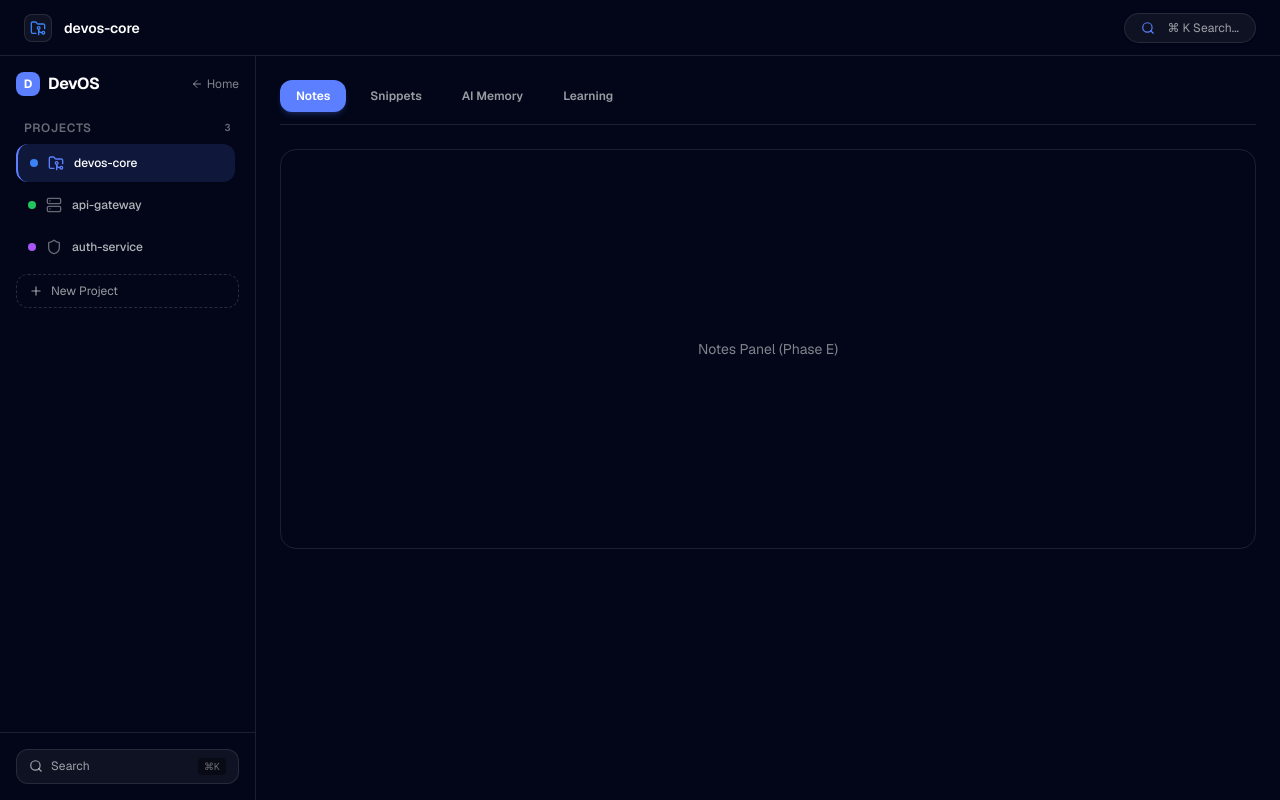
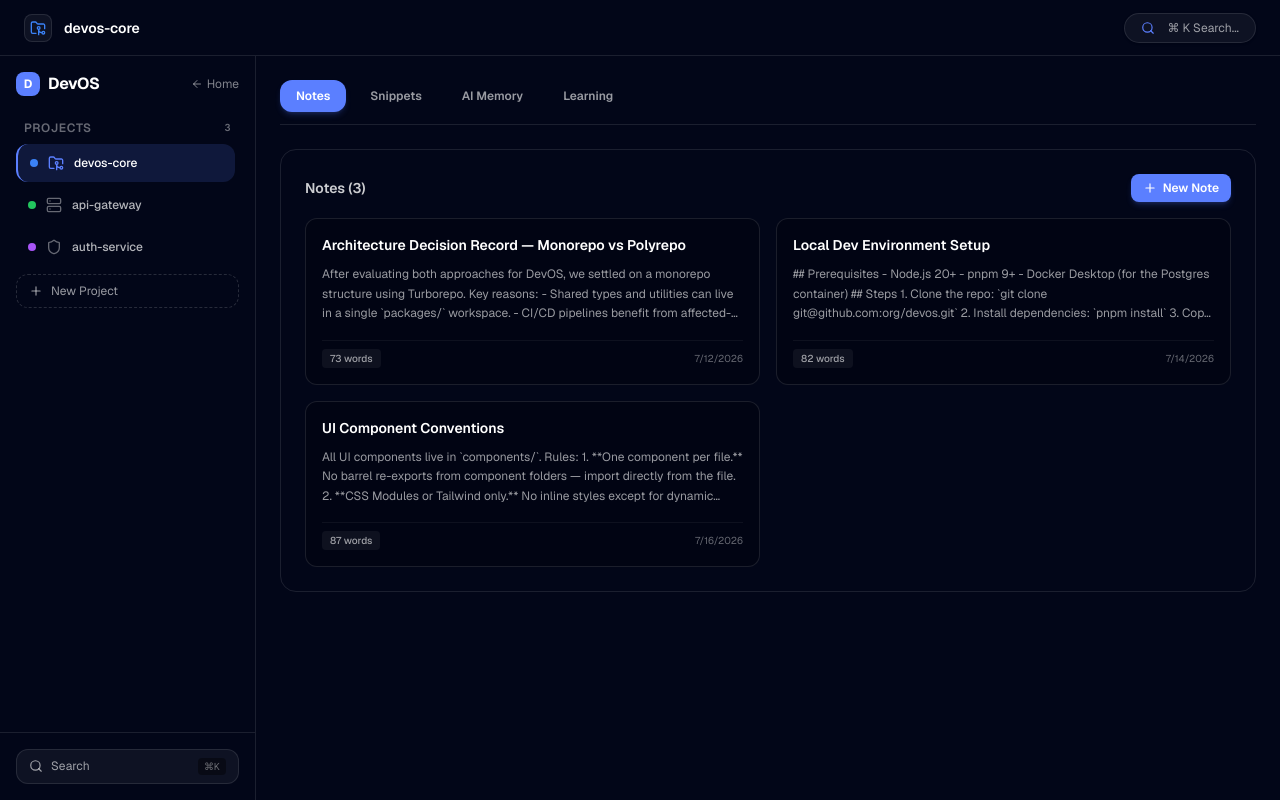
Before and after one commit to DeveloperSRGonline/devos-landing, a Next.js app: page /app in a window 1280 px wide. Built offline with nearby package versions, Linux system fonts and the light colour scheme.

Commit message:
feat: implement workspace view with context-linked notes tab

```diff
--- /dev/null
+++ b/components/app/NoteEditor.tsx
@@ -0,0 +1,196 @@
+"use client";
+
+import React, { useState, useEffect } from "react";
+import { useWorkspaceStore } from "@/store/workspaceStore";
+import { Note } from "@/types/workspace";
+import { Plus, Trash2, Edit3, ArrowLeft, FileText } from "lucide-react";
+
+export function NoteEditor() {
+  const { notes, activeProjectId, addNote, updateNote, deleteNote } =
+    useWorkspaceStore();
+
+  const [isEditing, setIsEditing] = useState(false);
+  const [editingNoteId, setEditingNoteId] = useState<string | null>(null);
+  const [title, setTitle] = useState("");
+  const [body, setBody] = useState("");
+
+  const projectNotes = notes.filter((n) => n.projectId === activeProjectId);
+
+  const handleStartNewNote = () => {
+    setEditingNoteId(null);
+    setTitle("");
+    setBody("");
+    setIsEditing(true);
+  };
+
+  const handleStartEditNote = (note: Note) => {
+    setEditingNoteId(note.id);
+    setTitle(note.title);
+    setBody(note.body);
+    setIsEditing(true);
+  };
+
+  const handleSave = () => {
+    if (!title.trim() && !body.trim()) return;
+
+    if (editingNoteId) {
+      updateNote(editingNoteId, { title, body });
+    } else if (activeProjectId) {
+      addNote({
+        projectId: activeProjectId,
+        title: title || "Untitled Note",
+        body,
+      });
+    }
+    setIsEditing(false);
+    setEditingNoteId(null);
+    setTitle("");
+    setBody("");
+  };
+
+  const handleCancel = () => {
+    setIsEditing(false);
+    setEditingNoteId(null);
+    setTitle("");
+    setBody("");
+  };
+
+  // Debounced auto-save for existing notes in edit mode
+  useEffect(() => {
+    if (!isEditing || !editingNoteId) return;
+
+    const timer = setTimeout(() => {
+      updateNote(editingNoteId, { title, body });
+    }, 2000);
+
+    return () => clearTimeout(timer);
+  }, [title, body, isEditing, editingNoteId, updateNote]);
+
+  const wordCount = body.trim() ? body.trim().split(/\s+/).length : 0;
+  const charCount = body.length;
+
+  if (isEditing) {
+    return (
+      <div className="space-y-4">
+        <div className="flex items-center justify-between">
+          <button
+            onClick={handleCancel}
+            className="flex items-center gap-2 text-xs text-white/60 hover:text-white transition-colors"
+          >
+            <ArrowLeft className="w-4 h-4" /> Back to Notes
+          </button>
+          <div className="flex items-center gap-3">
+            <button
+              onClick={handleCancel}
+              className="px-3 py-1.5 rounded-lg text-xs text-white/60 hover:bg-white/5 transition-all"
+            >
+              Cancel
+            </button>
+            <button
+              onClick={handleSave}
+              className="px-4 py-1.5 rounded-lg text-xs font-semibold bg-accent text-white hover:bg-accent/90 transition-all shadow-md shadow-accent/20"
+            >
+              Save Note
+            </button>
+          </div>
+        </div>
+
+        <input
+          type="text"
+          placeholder="Note Title..."
+          value={title}
+          onChange={(e) => setTitle(e.target.value)}
+          className="w-full bg-transparent border-b border-white/10 pb-2 text-xl font-bold text-white focus:outline-none focus:border-accent transition-all placeholder:text-white/30"
+        />
+
+        <textarea
+          placeholder="Write your note here..."
+          value={body}
+          onChange={(e) => setBody(e.target.value)}
+          className="w-full min-h-[300px] bg-black/20 border border-white/10 rounded-xl p-4 text-sm text-white/90 focus:outline-none focus:border-accent transition-all resize-y placeholder:text-white/30"
+        />
+
+        <div className="flex items-center justify-between text-xs text-white/40 pt-2 border-t border-white/5">
+          <span>
+            {wordCount} words | {charCount} characters
+          </span>
+          {editingNoteId && <span>Auto-saving enabled (2s debounce)</span>}
+        </div>
+      </div>
+    );
+  }
+
+  return (
+    <div className="space-y-4">
+      <div className="flex items-center justify-between">
+        <h3 className="text-sm font-semibold text-white/80">
+          Notes ({projectNotes.length})
+        </h3>
+        <button
+          onClick={handleStartNewNote}
+          className="flex items-center gap-1.5 px-3 py-1.5 rounded-lg text-xs font-semibold bg-accent text-white hover:bg-accent/90 transition-all shadow-md shadow-accent/20"
+        >
+          <Plus className="w-3.5 h-3.5" /> New Note
+        </button>
+      </div>
+
+      {projectNotes.length === 0 ? (
+        <div className="flex flex-col items-center justify-center p-12 text-center border border-dashed border-white/10 rounded-xl">
+          <FileText className="w-10 h-10 text-white/20 mb-3" />
+          <p className="text-sm text-white/60 mb-1">No notes yet</p>
+          <p className="text-xs text-white/40 mb-4">
+            Create notes linked to this project to keep your ideas organized.
+          </p>
+          <button
+            onClick={handleStartNewNote}
+            className="flex items-center gap-1.5 px-3 py-1.5 rounded-lg text-xs font-semibold bg-white/10 hover:bg-white/20 text-white transition-all"
+          >
+            <Plus className="w-3.5 h-3.5" /> New Note
+          </button>
+        </div>
+      ) : (
+        <div className="grid grid-cols-1 md:grid-cols-2 gap-4">
+          {projectNotes.map((note) => (
+            <div
+              key={note.id}
+              onClick={() => handleStartEditNote(note)}
+              className="group relative p-4 rounded-xl bg-black/20 border border-white/10 hover:border-accent/40 cursor-pointer transition-all hover:shadow-lg hover:shadow-accent/5 flex flex-col justify-between"
+            >
+              <div>
+                <div className="flex items-start justify-between gap-2 mb-2">
+                  <h4 className="text-sm font-semibold text-white group-hover:text-accent transition-colors line-clamp-1">
+                    {note.title}
+                  </h4>
+                  <button
+                    onClick={(e) => {
+                      e.stopPropagation();
+                      deleteNote(note.id);
+                    }}
+                    className="opacity-0 group-hover:opacity-100 p-1 text-white/40 hover:text-red-400 rounded transition-all"
+                    title="Delete Note"
+                  >
+                    <Trash2 className="w-3.5 h-3.5" />
+                  </button>
+                </div>
+                <p className="text-xs text-white/60 line-clamp-3 mb-4 leading-relaxed">
+                  {note.body || "(Empty note)"}
+                </p>
+              </div>
+
+              <div className="flex items-center justify-between text-[10px] text-white/40 pt-2 border-t border-white/5">
+                <span className="px-2 py-0.5 rounded bg-white/5 text-white/60 font-medium">
+                  {note.wordCount} words
+                </span>
+                <span>{new Date(note.createdAt).toLocaleDateString()}</span>
+              </div>
+            </div>
+          ))}
+        </div>
+      )}
+    </div>
+  );
+}
+
+export function NotesPanel() {
+  return <NoteEditor />;
+}
--- a/components/app/WorkspaceView.tsx
+++ b/components/app/WorkspaceView.tsx
@@ -2,6 +2,7 @@
 
 import React from "react";
 import { useWorkspaceStore } from "@/store/workspaceStore";
+import { NotesPanel } from "./NoteEditor";
 
 export function WorkspaceView() {
   const { activeTab, setActiveTab } = useWorkspaceStore();
@@ -36,11 +37,11 @@ export function WorkspaceView() {
       </div>
 
       {/* Tab Content Panels */}
-      <div className="p-6 rounded-2xl bg-surface/50 border border-white/10 min-h-[400px] flex items-center justify-center text-white/50 text-sm">
-        {activeTab === "notes" && <div>Notes Panel (Phase E)</div>}
-        {activeTab === "snippets" && <div>Snippets coming soon</div>}
-        {activeTab === "ai-memory" && <div>AI Memory coming soon</div>}
-        {activeTab === "learning" && <div>Learning coming soon</div>}
+      <div className="p-6 rounded-2xl bg-surface/50 border border-white/10 min-h-[400px]">
+        {activeTab === "notes" && <NotesPanel />}
+        {activeTab === "snippets" && <div className="text-center py-20 text-white/50 text-sm">Snippets coming soon</div>}
+        {activeTab === "ai-memory" && <div className="text-center py-20 text-white/50 text-sm">AI Memory coming soon</div>}
+        {activeTab === "learning" && <div className="text-center py-20 text-white/50 text-sm">Learning coming soon</div>}
       </div>
     </div>
   );
```
